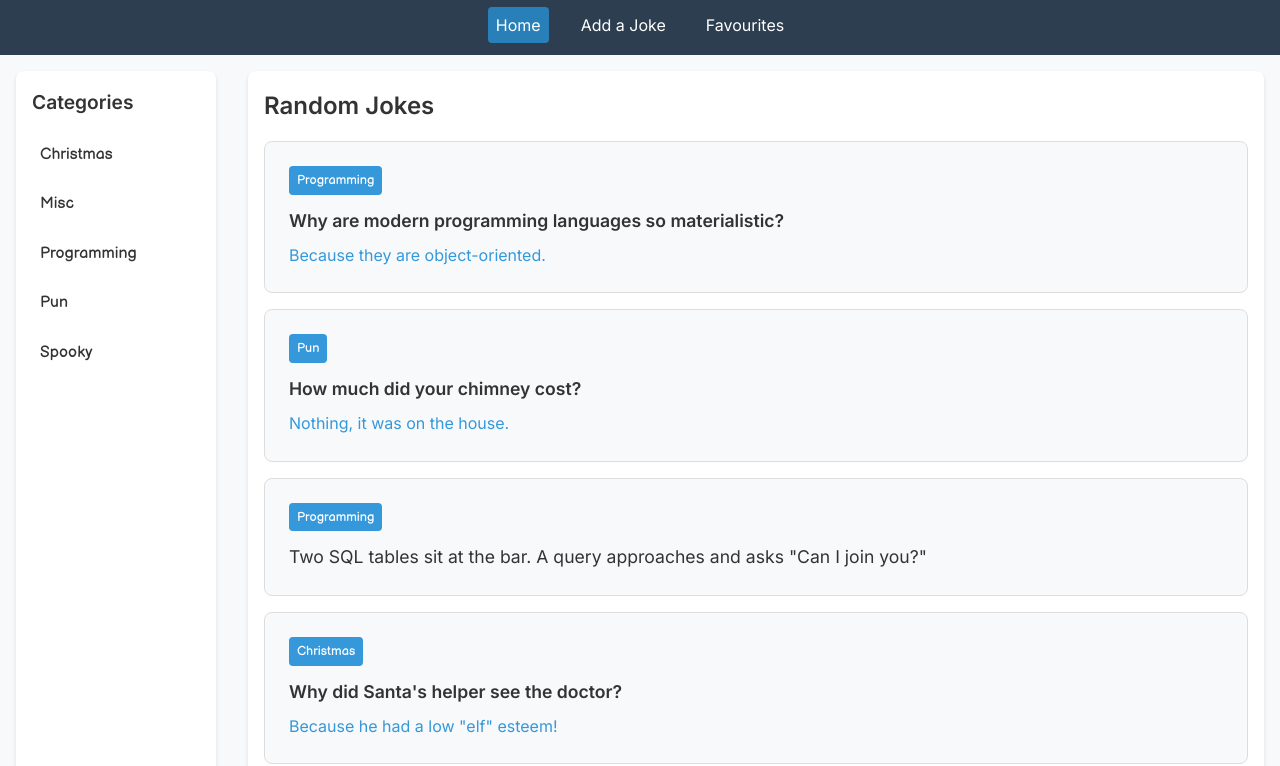
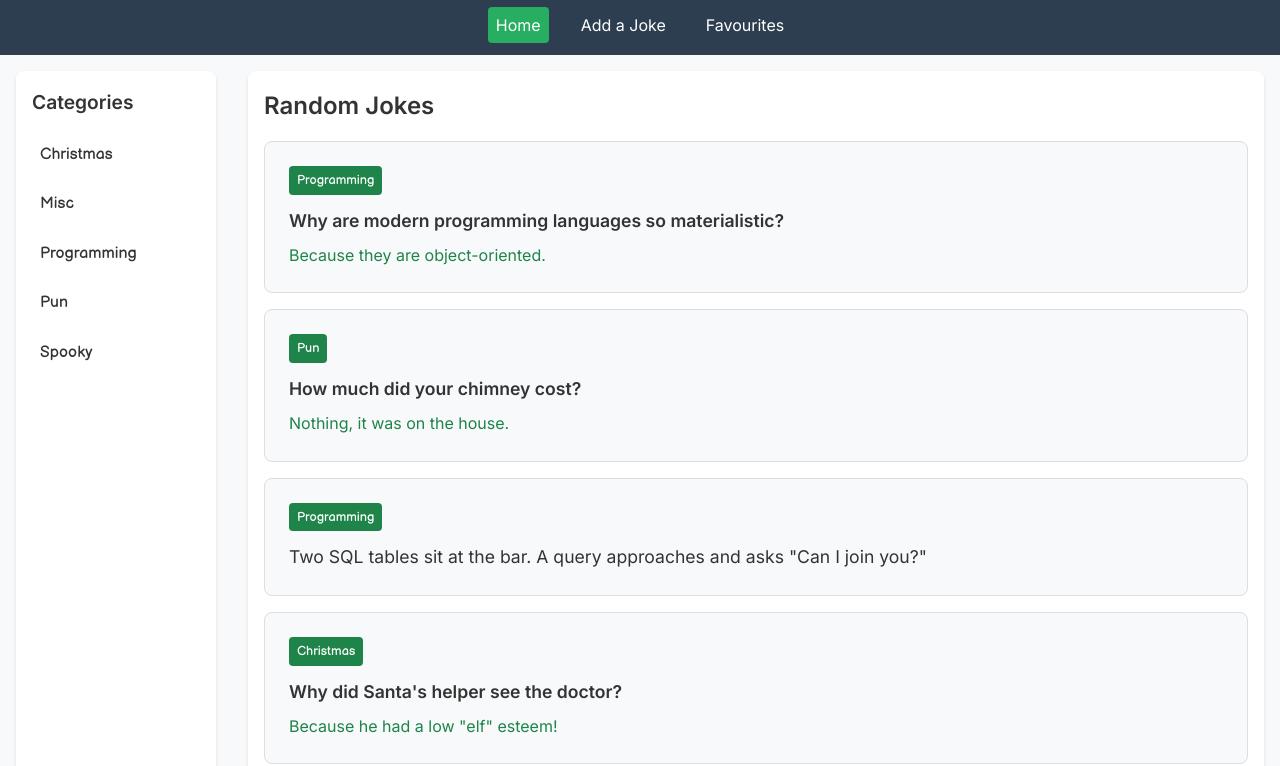
Before and after one commit to cam-napier/webtech-project, a plain HTML site: page index.html in a window 1280 px wide. Shown: the part 70-836 px from the top of the page. Drawn offline with Linux system fonts and the light colour scheme.

Commit message:
Changed the secondary color and hover color css vars to be complient with AA accessibility contrast rules

```diff
--- a/styles.css
+++ b/styles.css
@@ -1,10 +1,10 @@
 :root {
     --primary-color: #2c3e50;
-    --secondary-color: #3498db;
+    --secondary-color: #1e8449;
     --background-color: #f8f9fa;
     --text-color: #333;
     --border-color: #ddd;
-    --hover-color: #2980b9;
+    --hover-color: #27ae60;
     --active-category-color: #e74c3c;
 }
 
```
